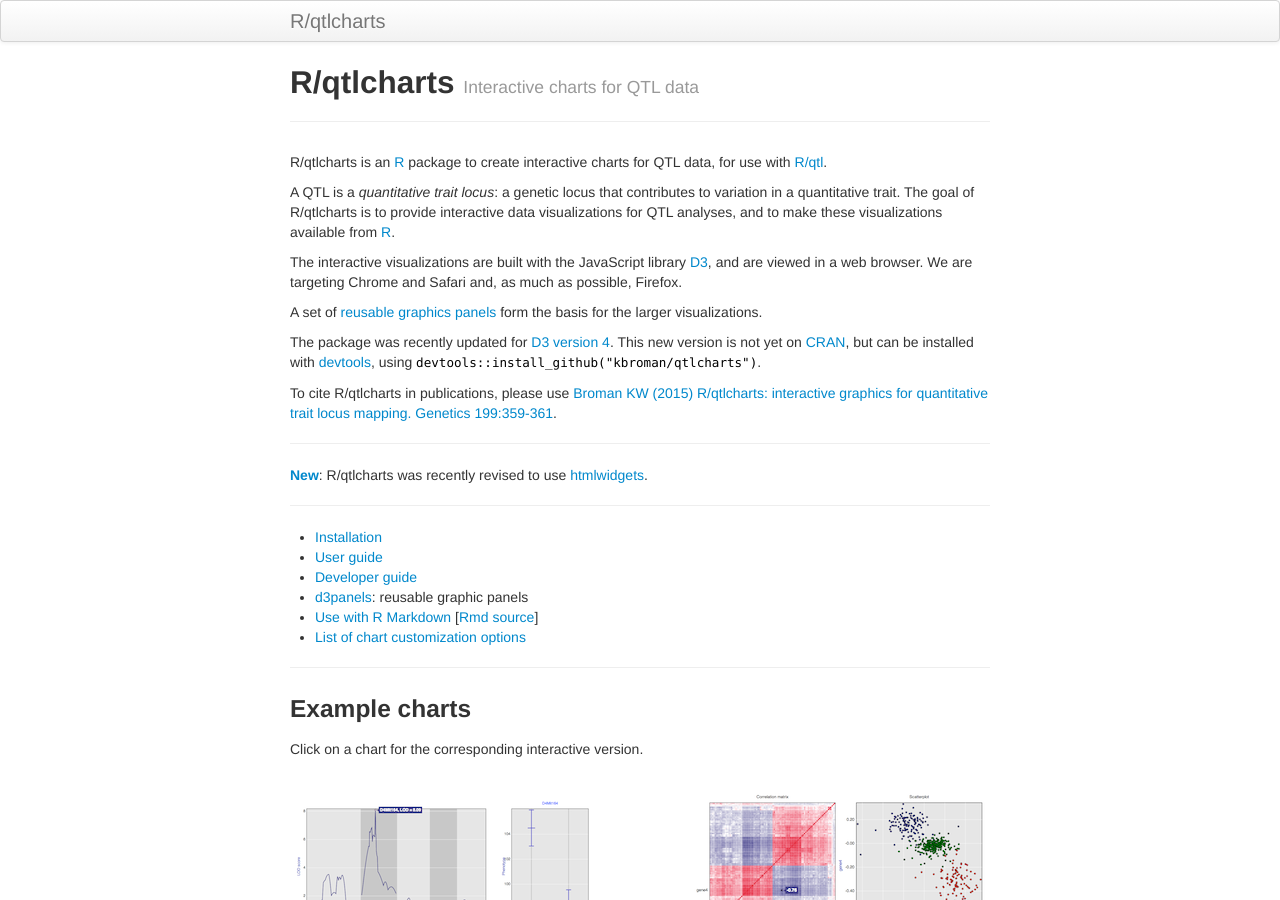
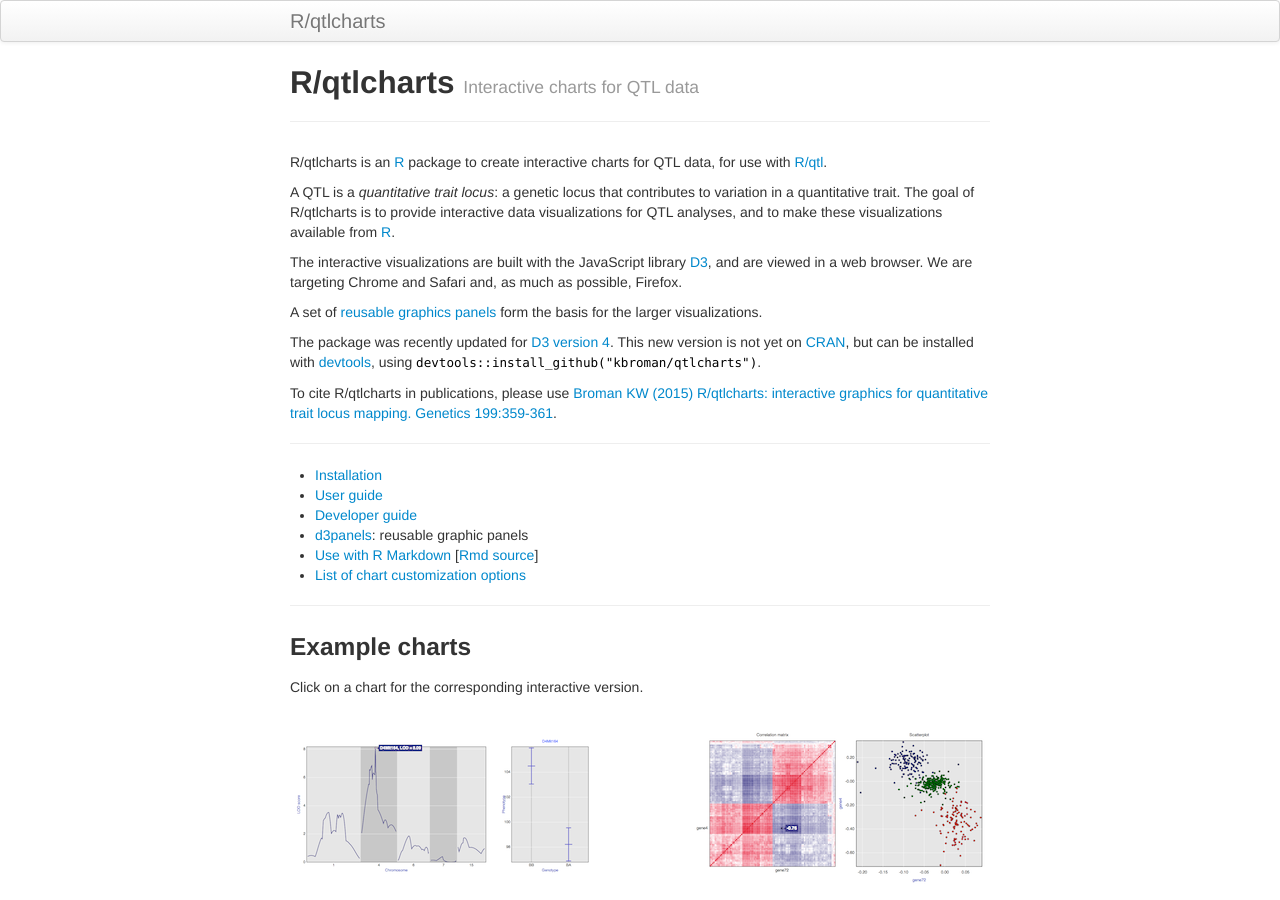
Before and after one commit to kbroman/qtlcharts, a Jekyll site: the page built from index.md, in a window 1280 px wide and 900 px high. Built offline with Jekyll 4.4.1, drawn with Linux system fonts in a browser that asks for light colours.

Commit message:
Remove mention of "Now with htmlwidgets" from front page

```diff
--- a/index.md
+++ b/index.md
@@ -29,11 +29,6 @@
 
 To cite R/qtlcharts in publications, please use
 [Broman KW (2015) R/qtlcharts: interactive graphics for quantitative trait locus mapping. Genetics 199:359-361](https://www.ncbi.nlm.nih.gov/pubmed/25527287).
-
----
-
-[**New**](https://github.com/kbroman/qtlcharts/blob/master/NEWS.md):
-R/qtlcharts was recently revised to use [htmlwidgets](http://www.htmlwidgets.org/).
 
 ---
 
```
